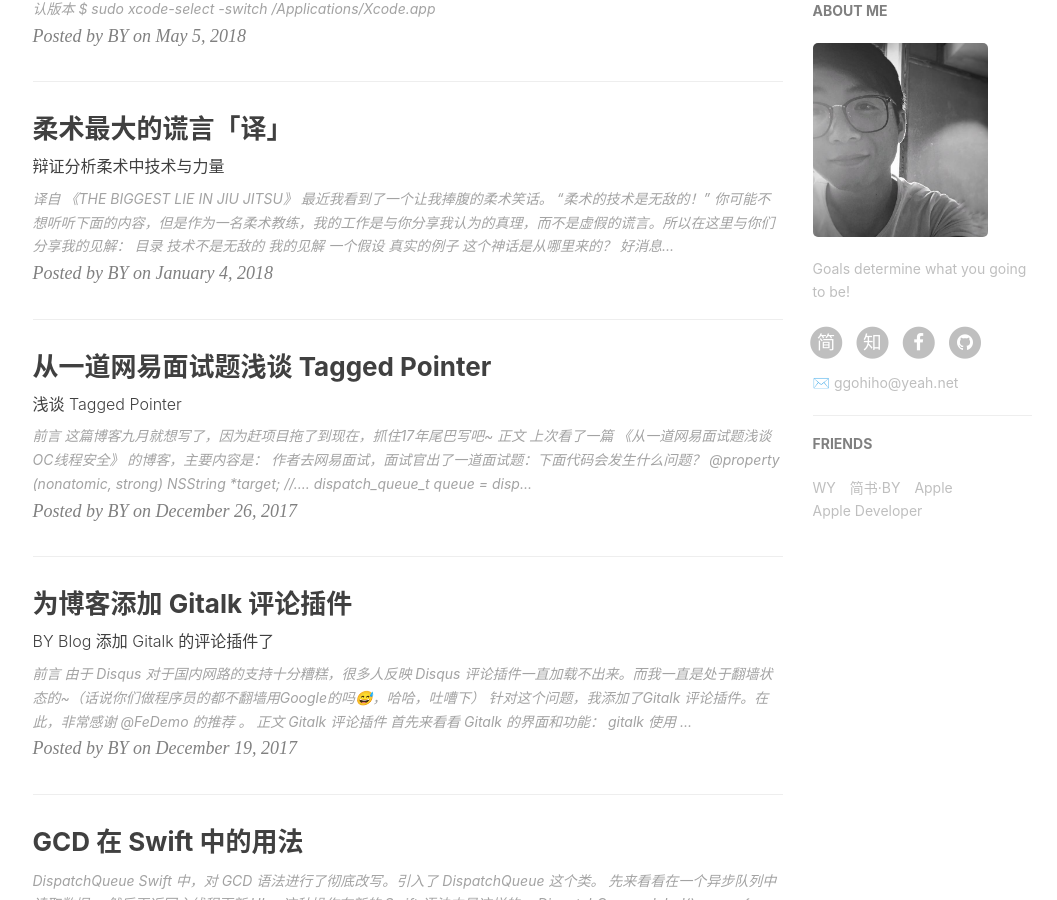
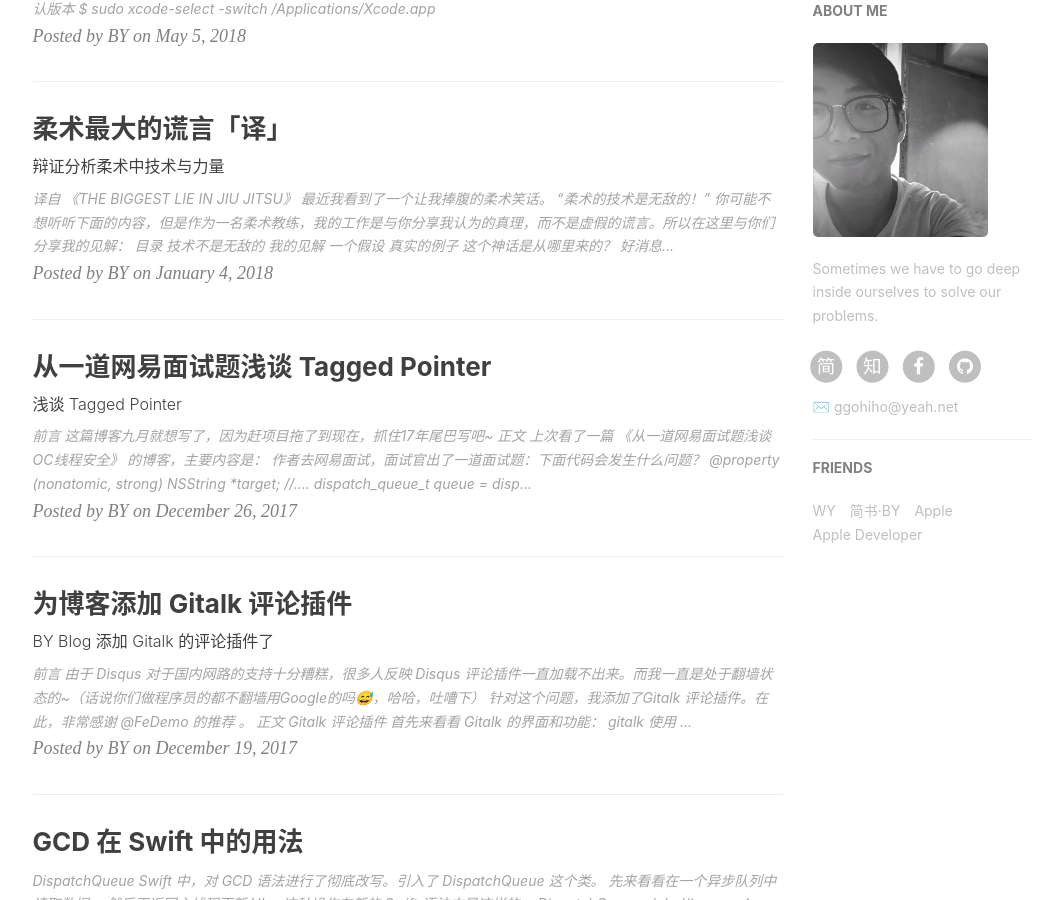
Before and after one commit to choi406/Kai-s-blog, a Jekyll site: the page built from index.html, in a window 1280 px wide and 900 px high, scrolled down 807 px. Shown: the whole window, without its empty margins (135-1192 px from the left). Built offline with Jekyll 4.4.1, drawn with Linux system fonts in a browser that asks for light colours; nearby versions of some CDN libraries; the list of posts is cut into pages by our own code; comment, search, counter and statistics services are not loaded.

Commit message:
Update _config.yml

```diff
--- a/_config.yml
+++ b/_config.yml
@@ -7,11 +7,11 @@ description: "Every failure is leading towards success."
 keyword: "BY, BY Blog, 中恺的博客, ggohiho, czk, AI, C, C++"
 url: "http://choi406.github.io"          # your host, for absolute URL
 baseurl: ""      # for example, '/blog' if your blog hosted on 'host/blog'
-github_repo: "https://github.com/qiubaiying/qiubaiying.github.io.git" # you code repository
+#github_repo: "https://github.com/qiubaiying/qiubaiying.github.io.git" # you code repository
 
 # Sidebar settings
 sidebar: true                           # whether or not using Sidebar.
-sidebar-about-description: "Goals determine what you going to be!"
+sidebar-about-description: "Sometimes we have to go deep inside ourselves to solve our problems."
 sidebar-avatar: /img/about-BY-gentle.jpg      # use absolute URL, seeing it's used in both `/` and `/about/`
 
 
```
